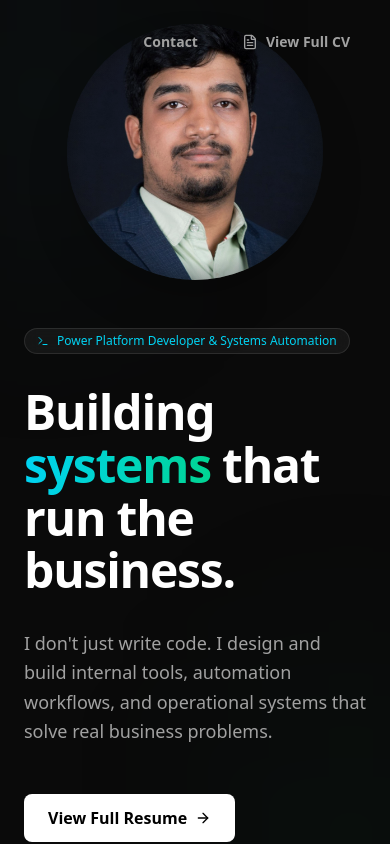
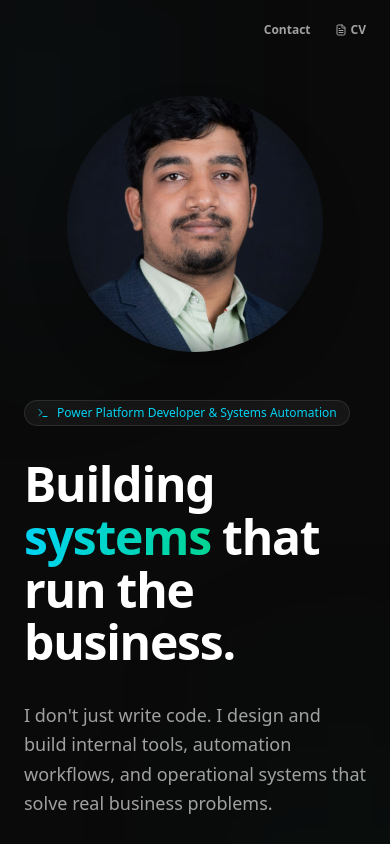
Before and after one commit to Prince-Raut/my-portfolio, a Next.js app: page / in a window 390 px wide. Shown: the top 844 px of the page. Built offline with nearby package versions, Linux system fonts and the light colour scheme.

Commit message:
Fix mobile layout: prevent navbar buttons overlapping profile picture

```diff
--- a/src/app/page.tsx
+++ b/src/app/page.tsx
@@ -11,20 +11,21 @@ export default function Home() {
     <main className="flex min-h-screen flex-col bg-[#0a0a0a] text-white overflow-x-hidden">
 
       {/* Navbar/Header Area - Positioned absolutely for flow */}
-      <nav className="absolute top-0 w-full z-20 flex justify-end p-6">
-        <div className="flex items-center gap-3">
-          <Link href="/contact" className="flex items-center gap-2 text-sm font-semibold text-neutral-400 hover:text-white transition-colors px-4 py-2 hover:bg-white/5 rounded-lg">
+      <nav className="absolute top-0 w-full z-20 flex justify-end p-4 md:p-6">
+        <div className="flex items-center gap-2 md:gap-3">
+          <Link href="/contact" className="flex items-center gap-1 md:gap-2 text-xs md:text-sm font-semibold text-neutral-400 hover:text-white transition-colors px-2 md:px-4 py-1.5 md:py-2 hover:bg-white/5 rounded-lg">
             Contact
           </Link>
-          <Link href="/resume" className="flex items-center gap-2 text-sm font-semibold text-neutral-400 hover:text-white transition-colors px-4 py-2 hover:bg-white/5 rounded-lg">
-            <FileText className="w-4 h-4" />
-            View Full CV
+          <Link href="/resume" className="flex items-center gap-1 md:gap-2 text-xs md:text-sm font-semibold text-neutral-400 hover:text-white transition-colors px-2 md:px-4 py-1.5 md:py-2 hover:bg-white/5 rounded-lg">
+            <FileText className="w-3 h-3 md:w-4 md:h-4" />
+            <span className="hidden sm:inline">View Full CV</span>
+            <span className="sm:hidden">CV</span>
           </Link>
         </div>
       </nav>
 
       {/* Hero Section */}
-      <section className="relative min-h-screen flex flex-col md:flex-row items-center justify-center p-6 overflow-hidden max-w-7xl mx-auto gap-12">
+      <section className="relative min-h-screen flex flex-col md:flex-row items-center justify-center p-6 pt-24 md:pt-6 overflow-hidden max-w-7xl mx-auto gap-12">
         {/* Background Elements */}
         <div className="absolute top-0 left-0 w-full h-full overflow-hidden pointer-events-none">
           <div className="absolute top-[-10%] left-[-10%] w-[40%] h-[40%] bg-cyan-900/10 rounded-full blur-[100px]" />
```
